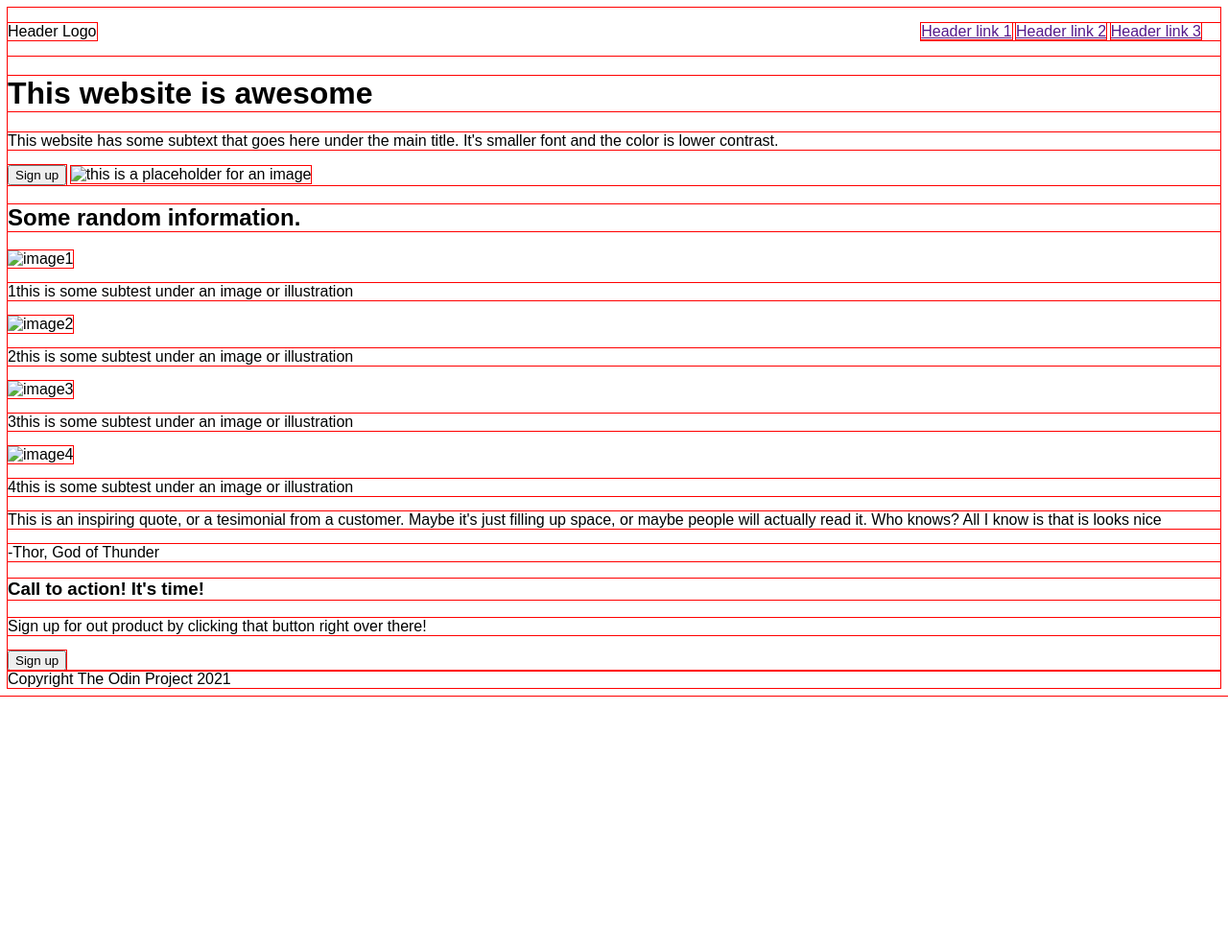
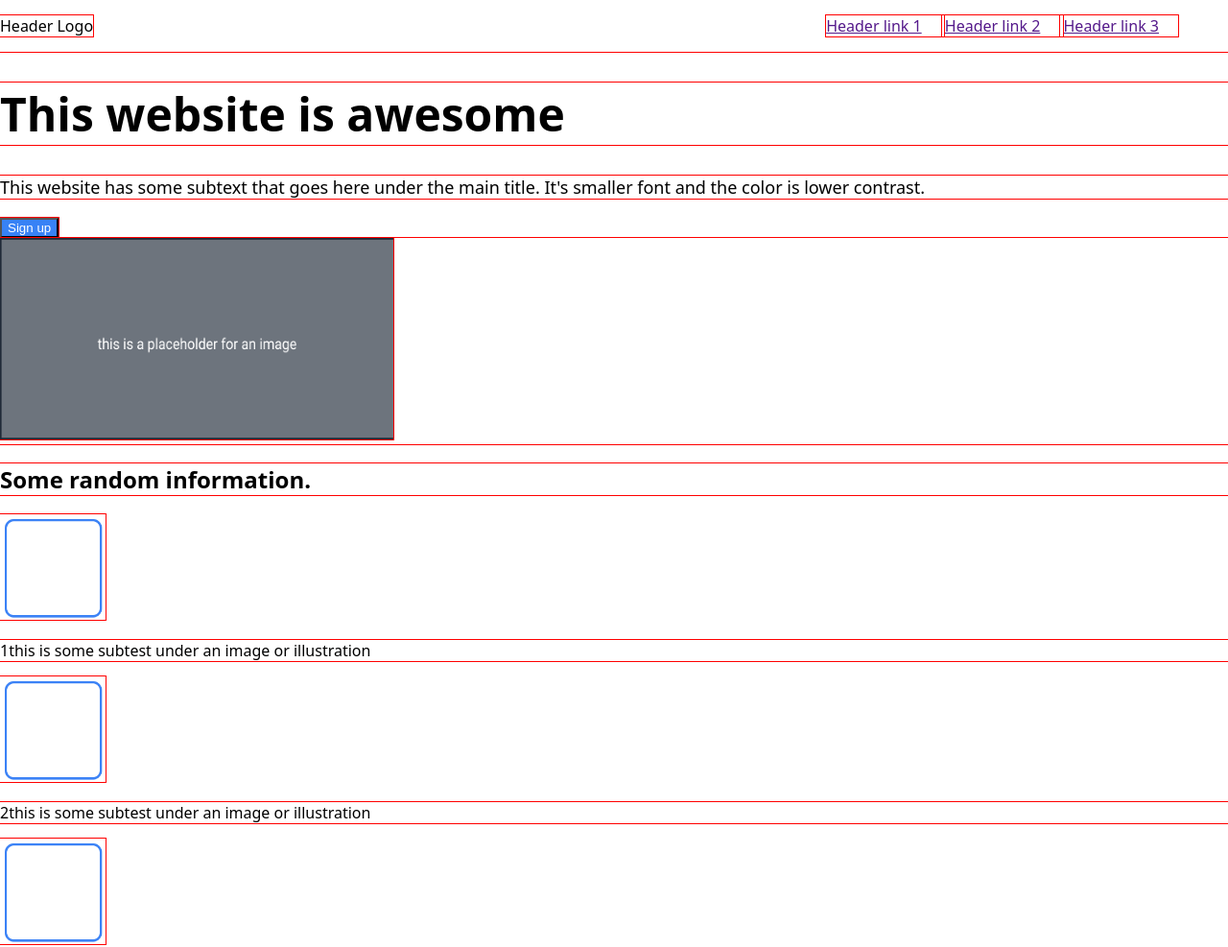
Before and after one commit to Serambe/Landing-Page, a plain HTML site: page index.html in a window 1280 px wide. Shown: the top 987 px of the page at 96% size. Before the commit the page ends 800 px from the top, so only its background shows below. Drawn offline with Linux system fonts and the light colour scheme.

Commit message:
Correct font style, add images to html, managed to space header links apart

```diff
--- a/index.html
+++ b/index.html
@@ -17,23 +17,27 @@
                     </nav>
                 </div>
                 <div class="hero1-1">
-                    <h1>This website is awesome</h1>
-                    <p>This website has some subtext that goes here under the main title.
+                    <h1 class="hero1-1hd">This website is awesome</h1>
+                    <p class="hero1-1sb">This website has some subtext that goes here under the main title.
                     It's smaller font and the color is lower contrast.</p>
-                    <button>Sign up</button>
-                    <img src="" alt="this is a placeholder for an image">
+                    <button class="hero1-1btn">Sign up</button>
+
+                    <div class="hero1-1img">
+                        <img src="./images/placeholderimg.png"
+                        alt="this is a placeholder for an image" height="210" width="410">
+                    </div>
                 </div>
             </div>
             <div class = "hero2">
             <h2>Some random information.</h2>
 
-                    <img src="" alt="image1">
+                    <img src="./images/bluebox.png" alt="image1" height="110" width="110">
                     <p>1this is some subtest under an image or illustration</p>
-                    <img src="" alt="image2">
+                    <img src="./images/bluebox.png" alt="image2" height="110" width="110">
                     <p>2this is some subtest under an image or illustration</p>
-                    <img src="" alt="image3">
+                    <img src="./images/bluebox.png" alt="image3" height="110" width="110">
                     <p>3this is some subtest under an image or illustration</p>
-                    <img src="" alt="image4">
+                    <img src="./images/bluebox.png" alt="image4" height="110" width="110">
                     <p>4this is some subtest under an image or illustration</p>
             </div>
             <div class="hero3">
--- a/style.css
+++ b/style.css
@@ -2,7 +2,9 @@
     outline: .5px solid red;
 }
 body{
-    font-family:Arial, Helvetica, sans-serif;
+    font-family: system-ui, -apple-system, BlinkMacSystemFont, 'Segoe UI', Roboto, Oxygen, Ubuntu, Cantarell, 'Open Sans', 'Helvetica Neue', sans-serif;
+    max-width: 1500px;
+    margin: auto;
   }
 .hero1{
    /* background-color: #1f2937; */
@@ -11,8 +13,28 @@ body{
     display: flex;
     justify-content: space-between;
     align-items: center;
+    padding-right: 20px;
 }
 .nav{
-    margin-left: auto;
+    margin-left: 2em;
+    margin-right: 2em;
+}
+
+.hlink1, .hlink2, .hlink3 {
     padding-right: 20px;
 }
+
+.hero1-1hd{
+    font-size: 48px;
+
+}
+
+.hero1-1sb{
+    font-size: 18px;
+
+}
+
+button {
+    background-color: #3882f6;
+    color: white;
+}
```
Also changed, not shown: images/bluebox.png (added), images/placeholderimg.png (added).
